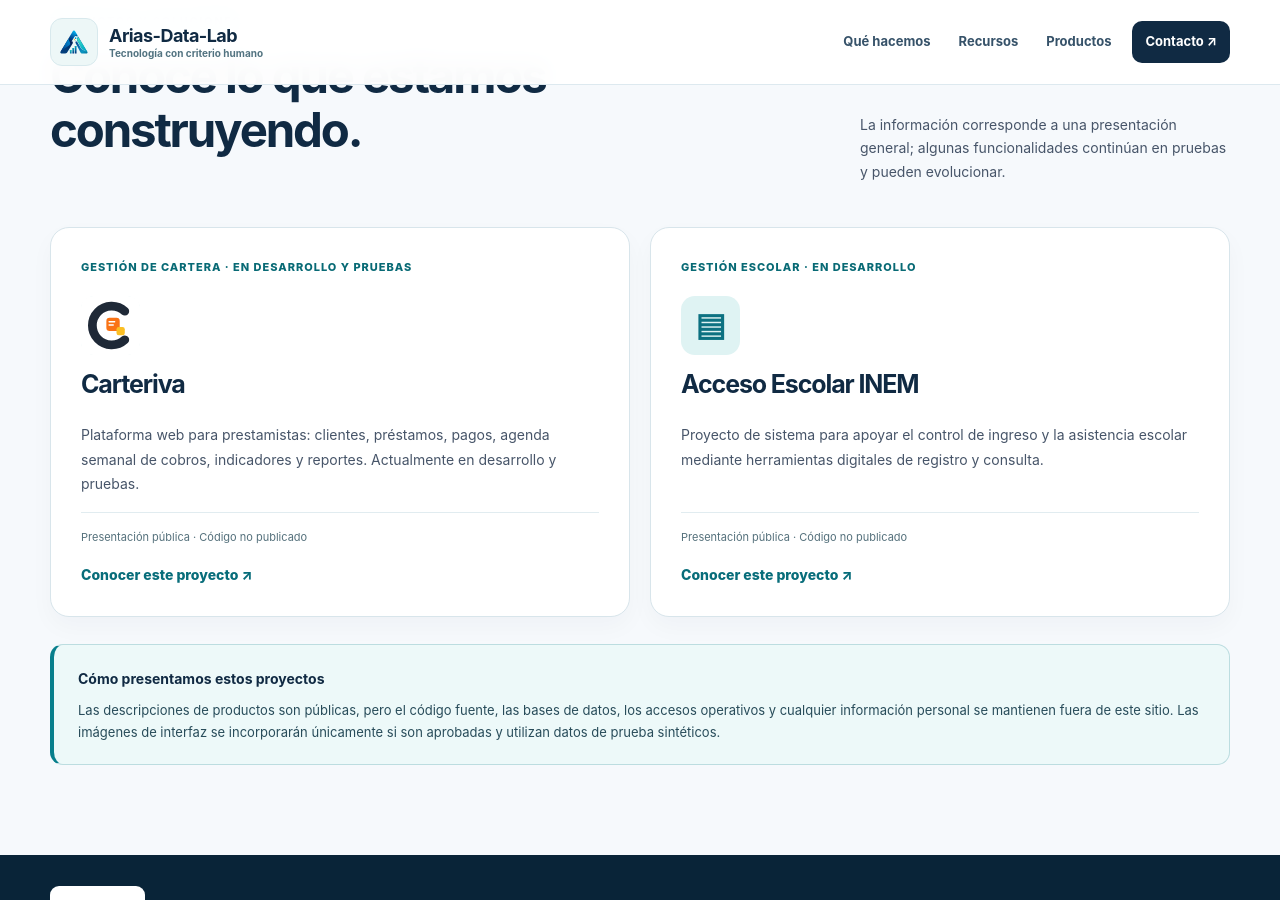
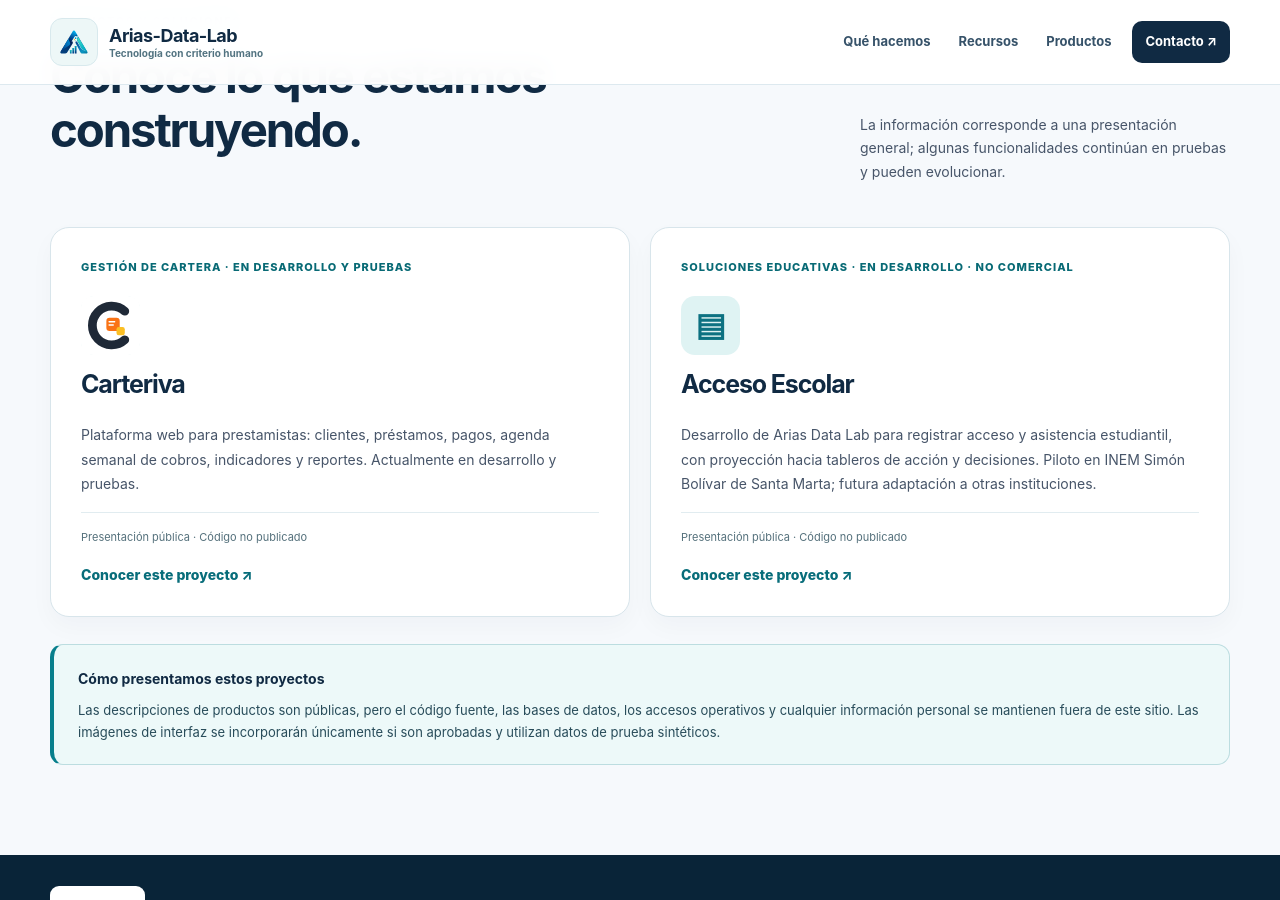
Before and after one commit to ljarias/ljarias.github.io, a Jekyll site: the page arias-data-lab/productos/index.html, which Jekyll copies as it is, in a window 1280 px wide and 900 px high, scrolled down 603 px. Built offline with Jekyll 4.4.1, drawn with Linux system fonts in a browser that asks for light colours.

Commit message:
docs(adl): presentar Acceso Escolar como solución educativa no comercial

```diff
--- a/arias-data-lab/productos/index.html
+++ b/arias-data-lab/productos/index.html
@@ -1,7 +1,7 @@
 <!doctype html>
 <html lang="es-CO"><head>
 <meta charset="utf-8"><meta name="viewport" content="width=device-width, initial-scale=1">
-<meta name="theme-color" content="#102A43"><meta name="description" content="Conoce Carteriva y Acceso Escolar INEM, proyectos en desarrollo de Arias-Data-Lab presentados sin acceso al código ni a datos reales.">
+<meta name="theme-color" content="#102A43"><meta name="description" content="Conoce soluciones tecnológicas de Arias Data Lab, con estados diferenciados y respeto por la información institucional.">
 <title>Productos y soluciones | Arias-Data-Lab</title>
 <link rel="icon" type="image/svg+xml" href="../../assets/brand/logo/v4.0/ADL_isotipo-cuadrado_EDITABLE_v4.0.svg">
 <link rel="icon" type="image/png" sizes="32x32" href="../../banco-problemas-caribe/assets/favicon-32.png">
@@ -15,7 +15,7 @@
 <section class="product-page-hero"><div class="container"><a class="crumb-link" href="../../">← Arias-Data-Lab</a><p class="eyebrow">PORTAFOLIO DE SOLUCIONES</p><h1>Productos en desarrollo.</h1><p>En Arias-Data-Lab desarrollamos software para responder a necesidades concretas. Presentamos el propósito y las capacidades previstas de los proyectos sin divulgar su implementación técnica ni los datos de sus usuarios.</p><div class="hero-underline" aria-hidden="true"></div></div></section>
 <section class="product-body"><div class="container"><div class="intro-row"><div><p class="eyebrow dark">PRODUCTOS Y SOLUCIONES</p><h2>Conoce lo que estamos construyendo.</h2></div><p>La información corresponde a una presentación general; algunas funcionalidades continúan en pruebas y pueden evolucionar.</p></div><div class="public-product-grid">
 <article class="public-product-card"><span class="product-small-label">GESTIÓN DE CARTERA · EN DESARROLLO Y PRUEBAS</span><div class="public-product-icon"><img src="assets/carteriva-4a-simbolo.svg" width="59" height="59" alt="Logo de Carteriva" style="border-radius:12px"></div><h3>Carteriva</h3><p>Plataforma web para prestamistas: clientes, préstamos, pagos, agenda semanal de cobros, indicadores y reportes. Actualmente en desarrollo y pruebas.</p><span class="availability">Presentación pública · Código no publicado</span><a class="product-detail-link" href="prestamos-saas.html">Conocer este proyecto ↗</a></article>
-<article class="public-product-card"><span class="product-small-label">GESTIÓN ESCOLAR · EN DESARROLLO</span><div class="public-product-icon" aria-hidden="true">▤</div><h3>Acceso Escolar INEM</h3><p>Proyecto de sistema para apoyar el control de ingreso y la asistencia escolar mediante herramientas digitales de registro y consulta.</p><span class="availability">Presentación pública · Código no publicado</span><a class="product-detail-link" href="acceso-escolar-inem.html">Conocer este proyecto ↗</a></article>
+<article class="public-product-card"><span class="product-small-label">SOLUCIONES EDUCATIVAS · EN DESARROLLO · NO COMERCIAL</span><div class="public-product-icon" aria-hidden="true">▤</div><h3>Acceso Escolar</h3><p>Desarrollo de Arias Data Lab para registrar acceso y asistencia estudiantil, con proyección hacia tableros de acción y decisiones. Piloto en INEM Simón Bolívar de Santa Marta; futura adaptación a otras instituciones.</p><span class="availability">Presentación pública · Código no publicado</span><a class="product-detail-link" href="acceso-escolar-inem.html">Conocer este proyecto ↗</a></article>
 </div><div class="privacy-note"><strong>Cómo presentamos estos proyectos</strong><p>Las descripciones de productos son públicas, pero el código fuente, las bases de datos, los accesos operativos y cualquier información personal se mantienen fuera de este sitio. Las imágenes de interfaz se incorporarán únicamente si son aprobadas y utilizan datos de prueba sintéticos.</p></div></div></section>
 </main>
 <footer class="site-footer"><div class="container footer-main"><div class="footer-logo"><img src="../../assets/brand/logo/v4.0/ADL_logo-maestro-color_EDITABLE_v4.0.svg" alt="Arias-Data-Lab" width="120" height="90" loading="lazy"><div><strong>Arias-Data-Lab</strong><p>Tecnología con criterio humano.</p></div></div><nav aria-label="Enlaces del pie de página"><a href="../../">Portal corporativo</a><a href="./">Productos</a><a href="../../banco-problemas-caribe/">Recursos educativos</a></nav></div><div class="container footer-bottom"><span>© 2026 Arias-Data-Lab · Santa Marta, Colombia</span><span>Desarrollo y autoría: Leonardo Arias-Alemán</span></div></footer>
```
